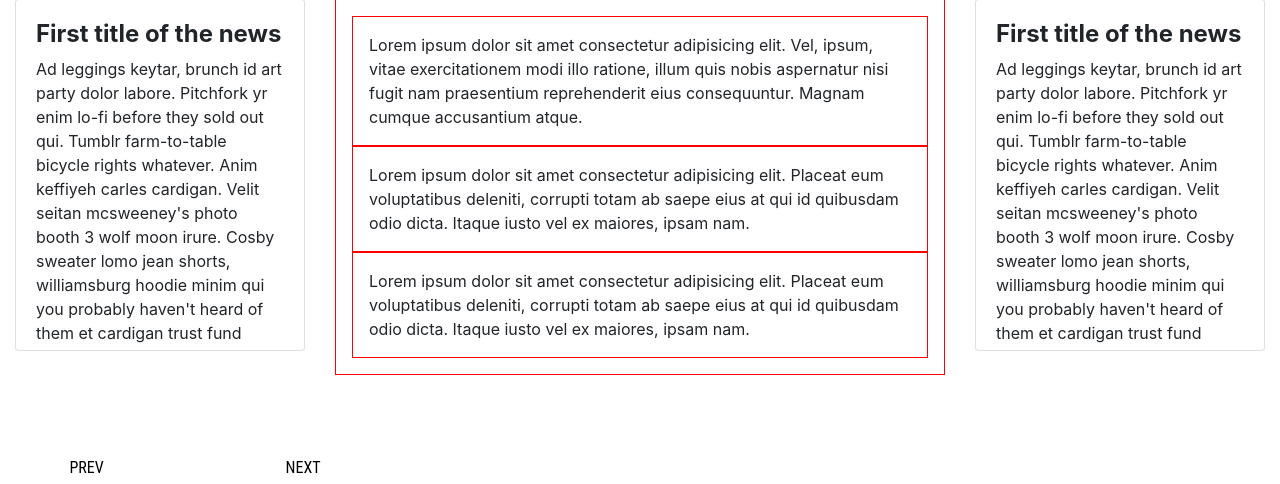
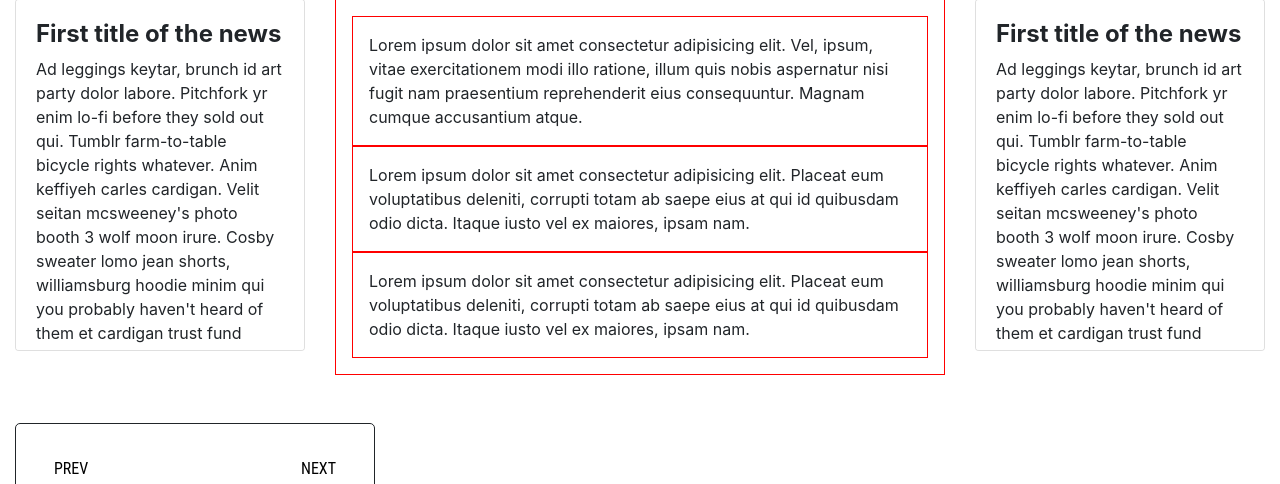
Before and after one commit to dip7501686040/notredamedelhi, a PHP site: page / in a window 1280 px wide. Shown: the part 633-1117 px from the top of the page. Run offline with PHP 8.4, Linux system fonts and the light colour scheme; some libraries are stand-ins or nearby versions.

Commit message:
calendear changes

```diff
--- a/css/style.css
+++ b/css/style.css
@@ -35,27 +35,12 @@
 /*...............calender.........*/
 
 
-@main-bg:rgb(40,40,59);
-@calendar-border:rgb(220,220,255);
-@calendar-bg:#fff;
-@calendar-standout:rgb(40,40,59);
-@calendar-color:#444;
-@calendar-fade-color:#c0c0c0;
-@body-color:#444;
-
 
 
 *, *:before, *:after {
   box-sizing:border-box;
 }
 
-.group {
-  &:after {
-    content: "";
-    display: table;
-    clear: both;
-  }
-}
 
 img {
   max-width:100%;
@@ -67,93 +52,49 @@ a {
   text-decoration:none;
 }
 
-.max(@maxWidth;
-  @rules) {
-    @media only screen and (max-width: @maxWidth) {
-      @rules();
-    }
-  }
-
-.min(@minWidth;
-  @rules) {
-    @media only screen and (min-width: @minWidth) {
-      @rules();
-    }
-  }
-
-
 .calendar-wrapper {
   width:360px;
   margin:3em auto;
   padding:2em;
-  border:1px solid @calendar-border;
+  border:1px solid ;
   border-radius:5px;
-  background:@calendar-bg;
+
 
 }
 table {
   clear:both;
   width:100%;
-  border:1px solid @calendar-border;
   border-radius:3px;
   border-collapse:collapse;
-  color:@calendar-color;
 }
 td {
   height:48px;
   text-align:center;
   vertical-align:middle;
-  border-right:1px solid @calendar-border;
-  border-top:1px solid @calendar-border;
+  border-top:1px soli;
   width:100% / 7;
 }
-td.not-current {
-  color:@calendar-fade-color;;
-}
-td.normal {}
-td.today {
-  font-weight:700;
-  color:@calendar-standout;
-  font-size:1.5em;
-}
-thead td {
-  border:none;
-  color:@calendar-standout;
-  text-transform:uppercase;
-  font-size:1.5em;
-}
+
 #btnPrev {
   float:left;
   margin-bottom:20px;
-  &:before {
-    content:'\f104';
-    font-family:FontAwesome;
-    padding-right:4px;
-  }
+
 }
 #btnNext {
   float:right;
   margin-bottom:20px;
-  &:after {
-    content:'\f105';
-    font-family:FontAwesome;
-    padding-left:4px;
-  }
+
 }
 #btnPrev, #btnNext {
   background:transparent;
   border:none;
   outline:none;
   font-size:1em;
-  color:@calendar-fade-color;
   cursor:pointer;
   font-family:"Roboto Condensed", sans-serif;
   text-transform:uppercase;
   transition:all 0.3s ease;
-  &:hover {
-    color:@calendar-standout;
-    font-weight:bold;
-  }
+
 }
 /*...............calender.........*/
 /*.................map............*/
--- a/legecy.php
+++ b/legecy.php
@@ -6,7 +6,7 @@
 	h2{
 		color:#072b52;
 		margin:10px;
-		pading:10px;
+		padding:10px;
 		font-size:20px;
 
 	}
```
